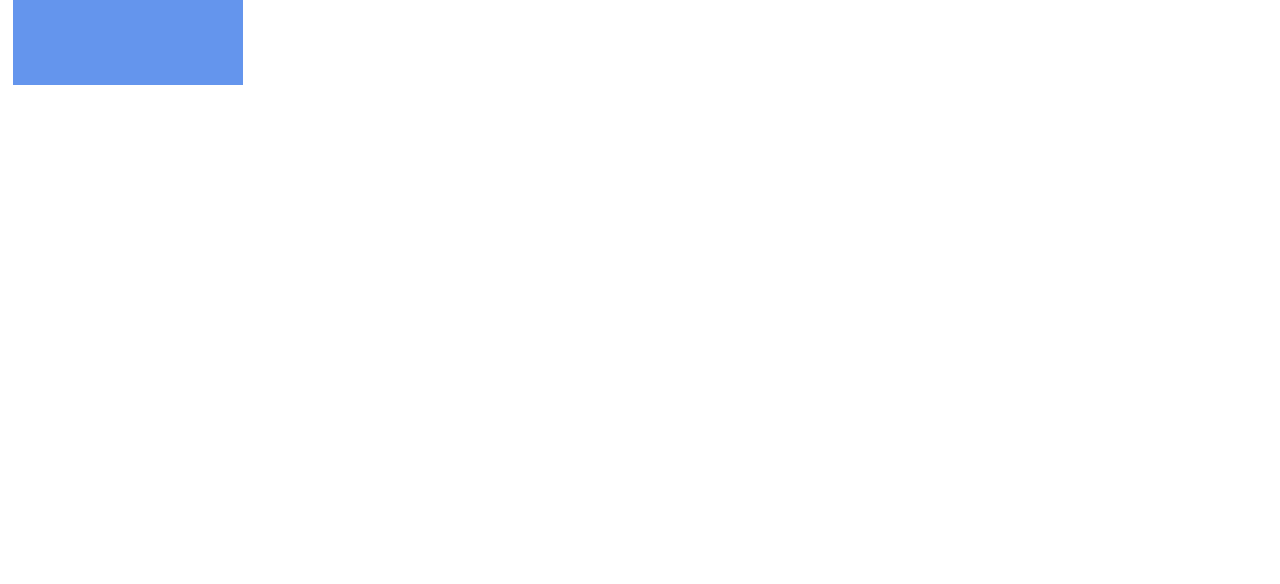
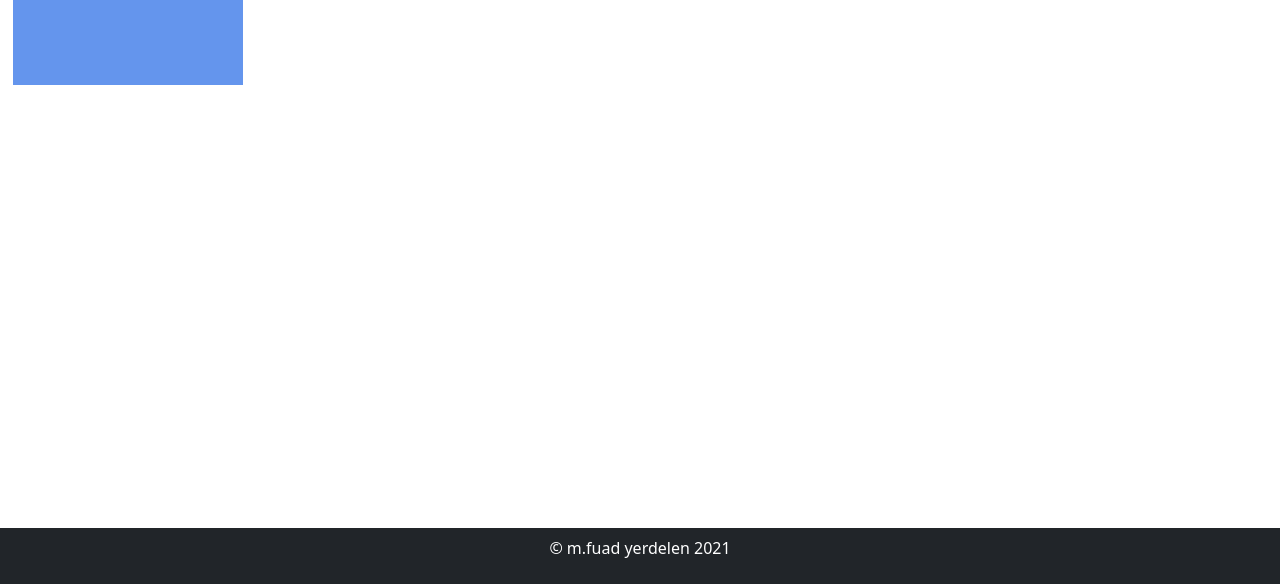
Before and after one commit to fuad8674/fuad8674.github.io, a website: page almanca.html in a window 1280 px wide. Shown: the part 216-800 px from the top of the page. Drawn offline with nearby package versions, Linux system fonts and the light colour scheme.

Commit message:
fixed footer

```diff
--- a/almanca.html
+++ b/almanca.html
@@ -6,7 +6,7 @@
 <title>m.fuad</title>
 
 <link href="https://fonts.googleapis.com/css2?family=Dancing+Script:wght@600&display=swap" rel="stylesheet">
-<link href="https://cdn.jsdelivr.net/npm/bootstrap@5.0.0-beta1/dist/css/bootstrap.min.css" rel="stylesheet" integrity="sha384-giJF6kkoqNQ00vy+HMDP7azOuL0xtbfIcaT9wjKHr8RbDVddVHyTfAAsrekwKmP1" crossorigin="anonymous">
+<link href="https://cdn.jsdelivr.net/npm/bootstrap@5.0.0-beta2/dist/css/bootstrap.min.css" rel="stylesheet" integrity="sha384-BmbxuPwQa2lc/FVzBcNJ7UAyJxM6wuqIj61tLrc4wSX0szH/Ev+nYRRuWlolflfl" crossorigin="anonymous">
 <link rel="stylesheet" href="css/style.css">
 
 <script src="https://kit.fontawesome.com/324bf449ca.js" crossorigin="anonymous"></script>
--- a/css/style.css
+++ b/css/style.css
@@ -29,11 +29,9 @@
 }
 
 footer{
-    position: static;
-    left: 0;
-    bottom: 0;
+    position: fixed;
     width: 100%;
-    background-color: red;
+    bottom: 0px;
     color: white;
     text-align: center;
 }
--- a/package.json
+++ b/package.json
@@ -19,6 +19,7 @@
   },
   "homepage": "https://github.com/fuadyerdelen/fuadyerdelen.github.io#readme",
   "dependencies": {
+    "bootstrap": "^5.0.0-beta2",
     "webpack": "^5.24.4"
   },
   "devDependencies": {
```
Also changed, not shown: 1 other file.
